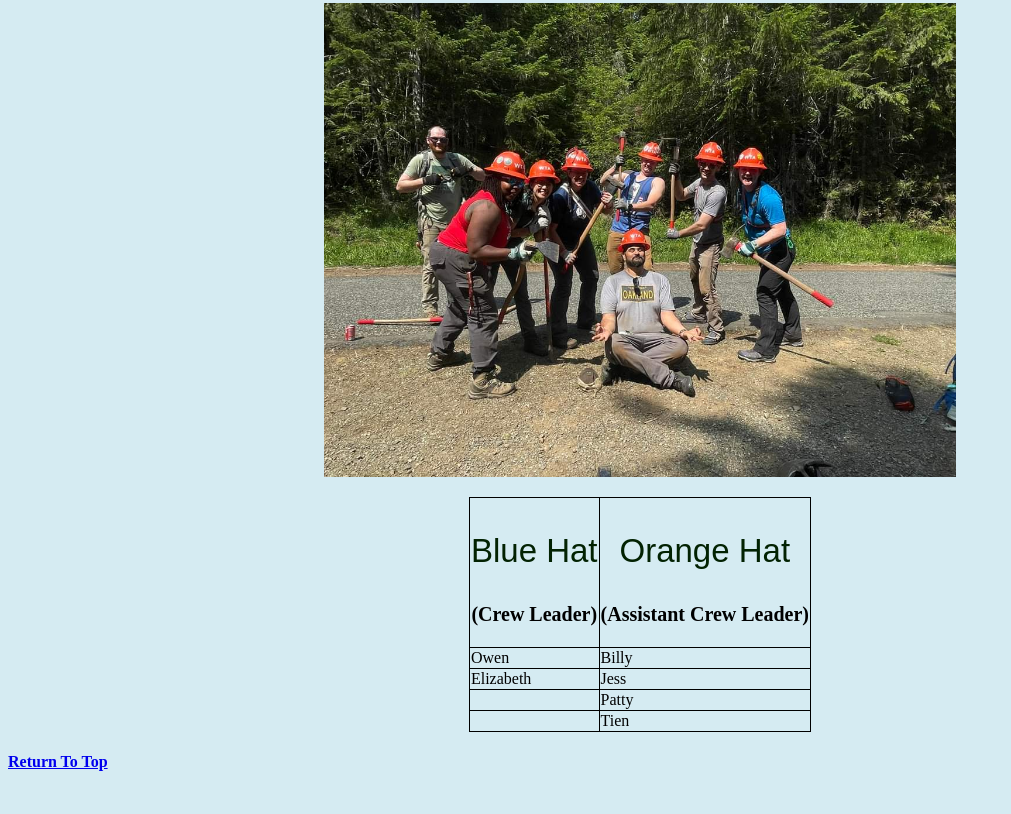
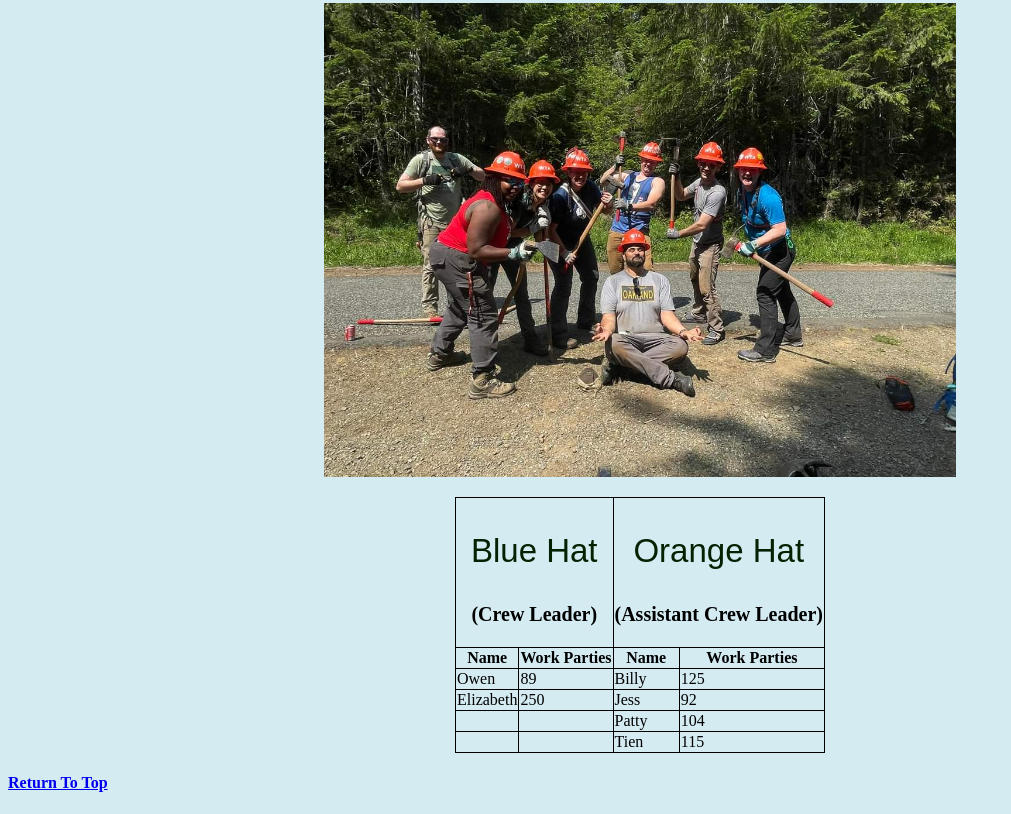
Before and after one commit to VPatterson228/My-website, a plain HTML site: page pages/ACLs.html in a window 1280 px wide. Shown: the part 980-1794 px from the top of the page, without its empty margins (0-1011 px from the left). Before the commit the page ends 1773 px from the top, so only its background shows below. Drawn offline with Linux system fonts and the light colour scheme; a web font is replaced by a local one.

Commit message:
Volunteer Table Fixes

```diff
--- a/pages/ACLs.html
+++ b/pages/ACLs.html
@@ -31,13 +31,13 @@
         <section>
 
             <h2><i class="fa-solid fa-person-hiking" style="color: #021802;"></i>
-                 Crew Leaders and Assistant Crew Leaders
+                Crew Leaders and Assistant Crew Leaders
             </h2>
             <img src="../images/CLC.jpeg" alt="Crew_Leaders">
         </section>
         <section>
             <h2><i class="fa-solid fa-person-hiking" style="color: #021802;"></i>
-                 Olympic Rowdies
+                Olympic Rowdies
             </h2>
             <p>(Olympic Rowdies is a name given to some of the volunteers in the Olympic Region)</p>
             <img src="../images/Olympic Rowdies.jpg" alt="Olympic_Rowdies">
@@ -45,32 +45,46 @@
         <table>
             <thead>
                 <tr>
-                    <th>
+                    <th colspan="2">
                         <h3>Blue Hat</h3>
                         <p>(Crew Leader)</p>
                     </th>
-                    <th>
+                    <th colspan="2">
                         <h3>Orange Hat</h3>
                         <p>(Assistant Crew Leader)</p>
                     </th>
+                </tr>
+                <tr>
+                    <th>Name</th>
+                    <th>Work Parties</th>
+                    <th>Name</th>
+                    <th>Work Parties</th>
                 </tr>
             </thead>
             <tbody>
                 <tr>
                     <td>Owen</td>
+                    <td>89</td>
                     <td>Billy</td>
+                    <td>125</td>
                 </tr>
                 <tr>
                     <td>Elizabeth</td>
+                    <td>250</td>
                     <td>Jess</td>
+                    <td>92</td>
                 </tr>
                 <tr>
                     <td></td>
+                    <td></td>
                     <td>Patty</td>
+                    <td>104</td>
                 </tr>
                 <tr>
                     <td></td>
+                    <td></td>
                     <td>Tien</td>
+                    <td>115</td>
                 </tr>
             </tbody>
         </table>
```
